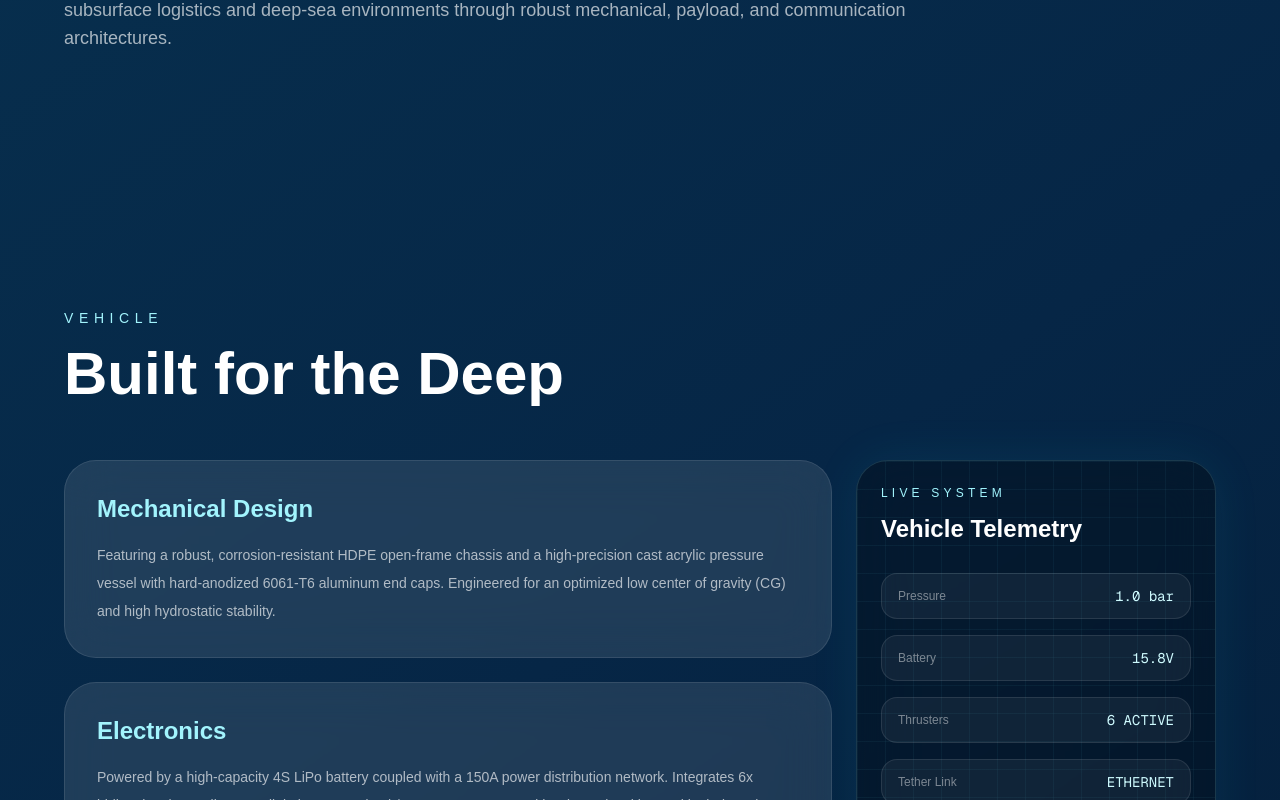
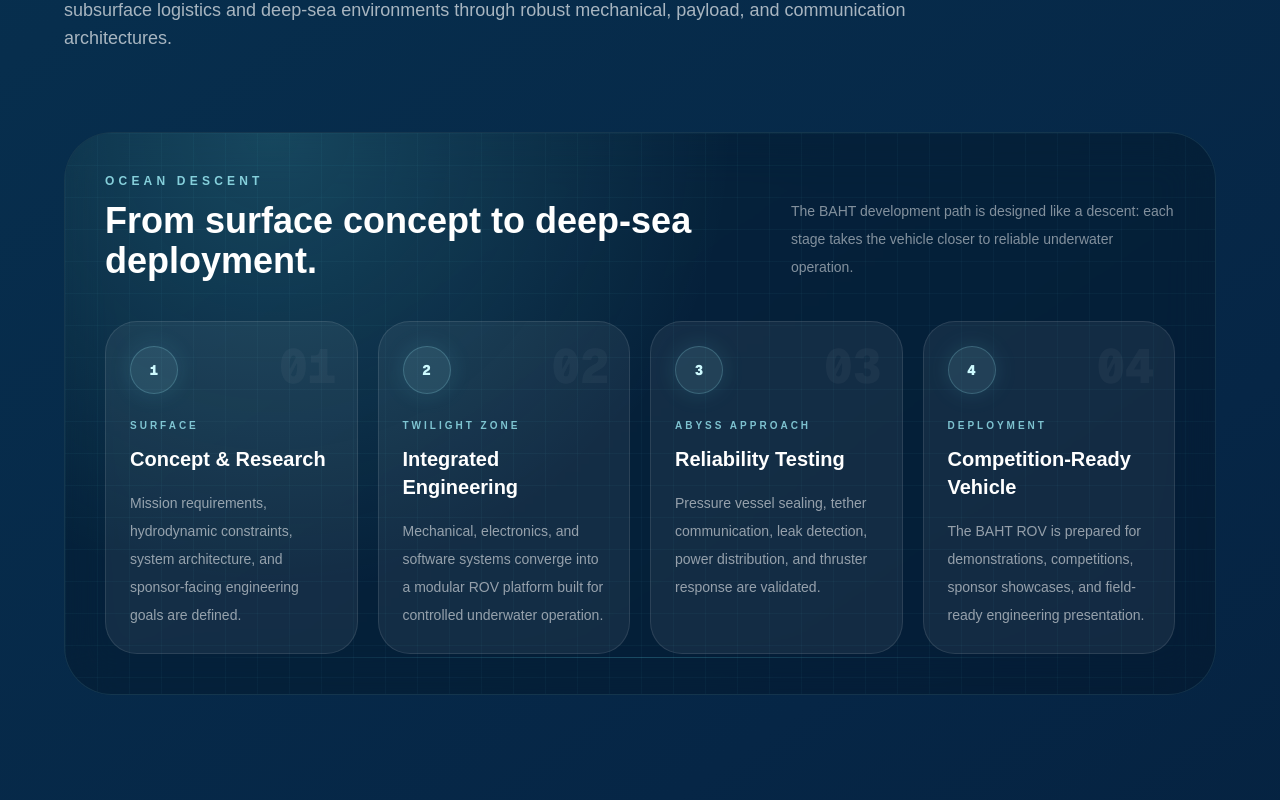
Before and after one commit to ali-cagil/bahtrov, a Next.js app: page / in a window 1280 px wide. Shown: the part 1140-1940 px from the top of the page. Built offline with nearby package versions, Linux system fonts and the light colour scheme.

Commit message:
Remove ROV reveal from sponsors

```diff
--- a/app/page.tsx
+++ b/app/page.tsx
@@ -60,6 +60,29 @@
   const bubbles = useMemo(() => Array.from({ length: 92 }), []);
   const marineSnow = useMemo(() => Array.from({ length: 120 }), []);
   const plankton = useMemo(() => Array.from({ length: 62 }), []);
+
+  const missionTimeline = [
+    {
+      depth: "SURFACE",
+      title: "Concept & Research",
+      text: "Mission requirements, hydrodynamic constraints, system architecture, and sponsor-facing engineering goals are defined.",
+    },
+    {
+      depth: "TWILIGHT ZONE",
+      title: "Integrated Engineering",
+      text: "Mechanical, electronics, and software systems converge into a modular ROV platform built for controlled underwater operation.",
+    },
+    {
+      depth: "ABYSS APPROACH",
+      title: "Reliability Testing",
+      text: "Pressure vessel sealing, tether communication, leak detection, power distribution, and thruster response are validated.",
+    },
+    {
+      depth: "DEPLOYMENT",
+      title: "Competition-Ready Vehicle",
+      text: "The BAHT ROV is prepared for demonstrations, competitions, sponsor showcases, and field-ready engineering presentation.",
+    },
+  ];
 
   const vehicleCards = [
     {
@@ -308,6 +331,37 @@
           <p className="mt-6 max-w-4xl text-lg text-white/65">
             BAHT is dedicated to designing reliable, modular underwater platforms engineered to bridge the gap between subsurface logistics and deep-sea environments through robust mechanical, payload, and communication architectures.
           </p>
+
+          <div className="mission-timeline relative mt-20 overflow-hidden rounded-[3rem] border border-cyan-200/10 bg-black/20 p-6 backdrop-blur-xl md:p-10">
+            <div className="pointer-events-none absolute inset-0 bg-[radial-gradient(circle_at_18%_0%,rgba(103,232,249,0.18),transparent_42%)]" />
+            <div className="pointer-events-none absolute inset-0 bg-[linear-gradient(rgba(103,232,249,0.035)_1px,transparent_1px),linear-gradient(90deg,rgba(103,232,249,0.035)_1px,transparent_1px)] bg-[size:32px_32px]" />
+
+            <div className="relative mb-10 flex flex-col justify-between gap-4 md:flex-row md:items-end">
+              <div>
+                <p className="text-xs font-bold uppercase tracking-[0.35em] text-cyan-200/80">Ocean Descent</p>
+                <h3 className="mt-3 text-3xl font-black md:text-4xl">From surface concept to deep-sea deployment.</h3>
+              </div>
+              <p className="max-w-sm text-sm leading-7 text-white/50">
+                The BAHT development path is designed like a descent: each stage takes the vehicle closer to reliable underwater operation.
+              </p>
+            </div>
+
+            <div className="relative grid gap-5 lg:grid-cols-4">
+              {missionTimeline.map((step, index) => (
+                <div key={step.title} className="timeline-card group relative overflow-hidden rounded-[2rem] border border-white/10 bg-white/[0.06] p-6 transition duration-300 hover:-translate-y-2 hover:border-cyan-200/40 hover:bg-cyan-200/[0.08]">
+                  <div className="absolute right-5 top-5 font-mono text-5xl font-black text-white/[0.04]">0{index + 1}</div>
+                  <div className="relative">
+                    <div className="mb-6 flex h-12 w-12 items-center justify-center rounded-full border border-cyan-200/20 bg-cyan-200/10 font-mono text-sm font-black text-cyan-100 shadow-[0_0_24px_rgba(103,232,249,0.12)]">
+                      {index + 1}
+                    </div>
+                    <p className="text-[10px] font-bold uppercase tracking-[0.3em] text-cyan-200/75">{step.depth}</p>
+                    <h4 className="mt-3 text-xl font-black text-white">{step.title}</h4>
+                    <p className="mt-4 text-sm leading-7 text-white/55">{step.text}</p>
+                  </div>
+                </div>
+              ))}
+            </div>
+          </div>
         </div>
       </section>
 
@@ -631,6 +685,7 @@
           50% { transform: scale(1.5); }
         }
 
+        .timeline-card::before,
         .sponsor-tier::before {
           content: "";
           position: absolute;
@@ -642,6 +697,7 @@
           transition: opacity 300ms ease;
         }
 
+        .timeline-card:hover::before,
         .sponsor-tier:hover::before {
           opacity: 1;
           animation: sponsorShine 1.1s ease forwards;
@@ -650,6 +706,16 @@
         @keyframes sponsorShine {
           from { transform: translateX(-60%); }
           to { transform: translateX(70%); }
+        }
+
+        .mission-timeline::after {
+          content: "";
+          position: absolute;
+          left: 10%;
+          right: 10%;
+          bottom: 36px;
+          height: 1px;
+          background: linear-gradient(90deg, transparent, rgba(103,232,249,0.22), transparent);
         }
 
         .thruster-bar {
```
